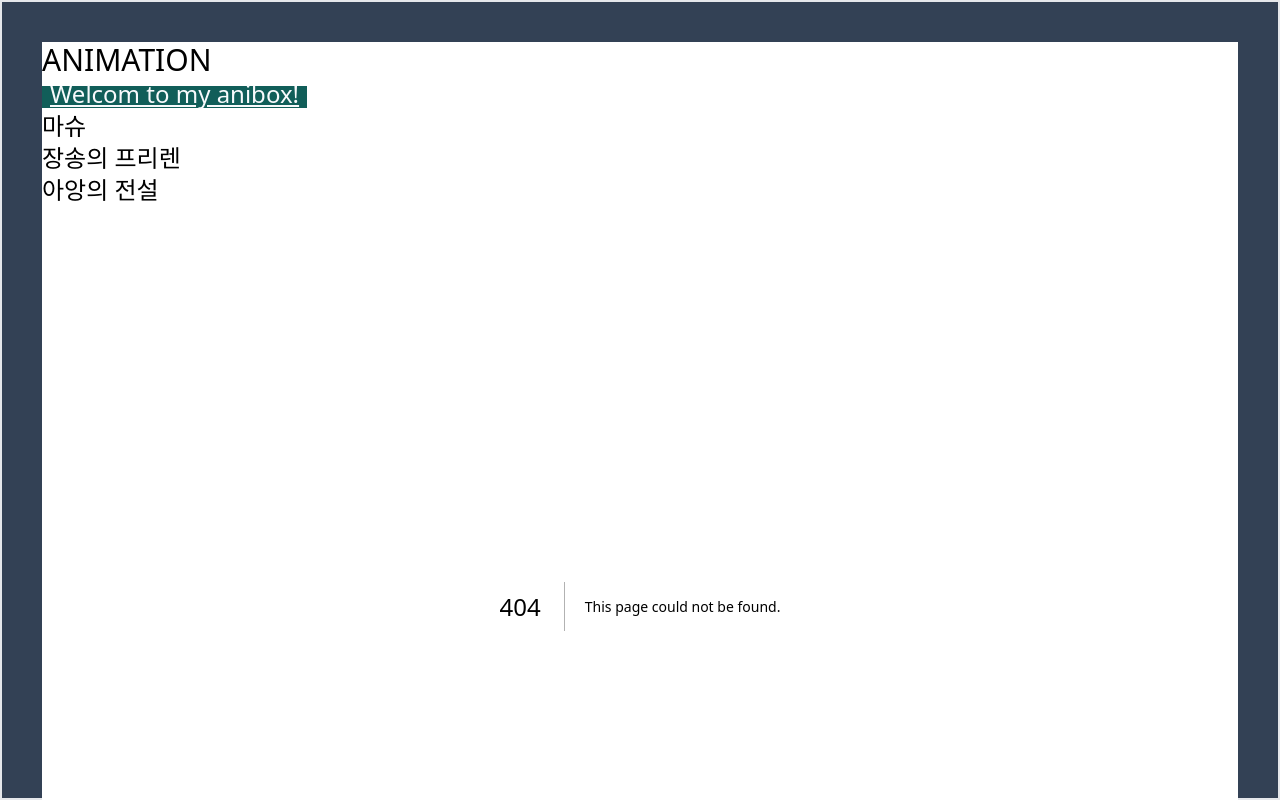
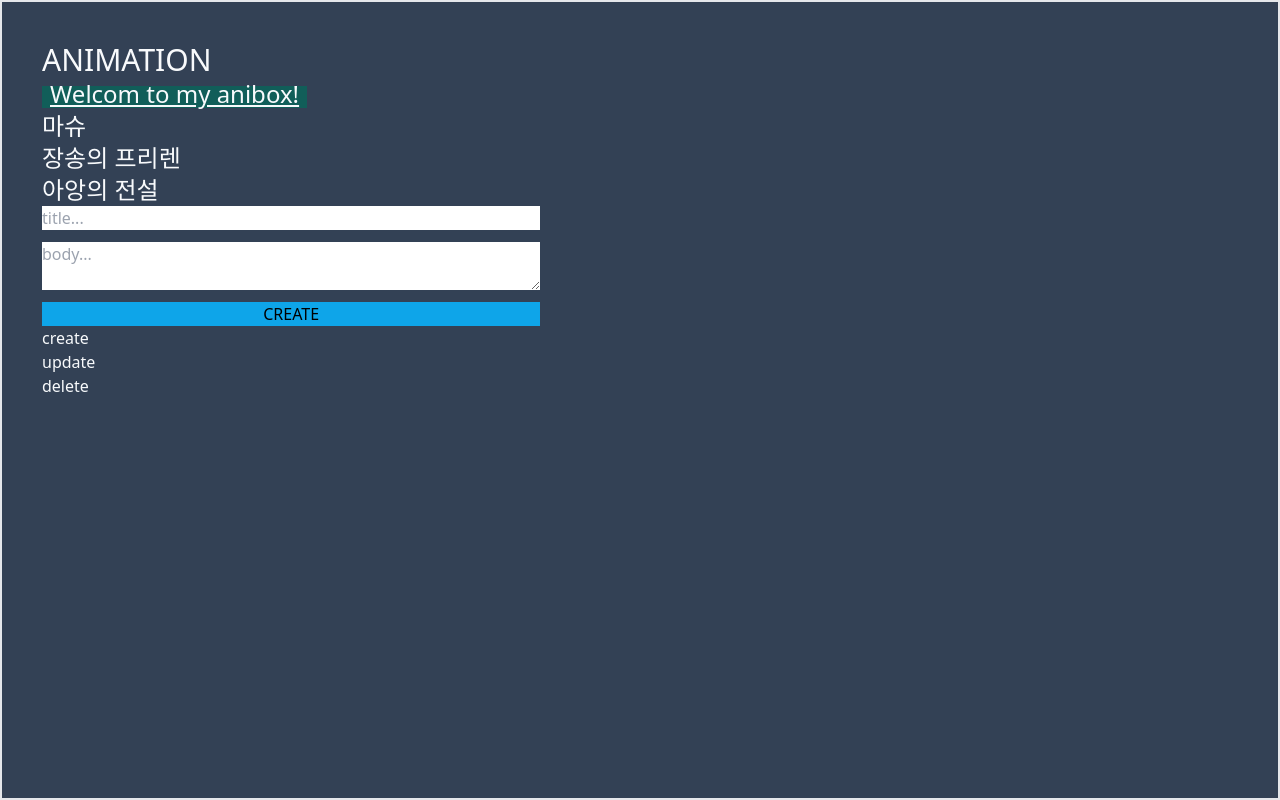
Before and after one commit to gentle-tiger/Next.js-CRUD, a Next.js app: page /create in a window 1280 px wide. Before the commit this address had no page. Shown: the top 800 px of the page. Built offline with nearby package versions, Linux system fonts and the light colour scheme; data requests are answered from the project's data file.

Commit message:
create page

```diff
--- /dev/null
+++ b/src/app/create/page.js
@@ -0,0 +1,47 @@
+'use client'
+
+import { useRouter } from "next/navigation";
+import { useState } from "react";
+
+
+
+
+export default function Create() {
+
+    // const [] = useState(); // react에서는 input에 value 값이 있으면 값이 입력되지 않기에 state로 관리하여 수정해야함.
+    const router = useRouter();
+
+
+    return (
+        <form className="flex flex-col gap-3 w-5/12 text-black
+        " onSubmit={(e) => {
+                e.preventDefault();
+                console.log('create page!')
+
+
+                const title = e.target.title.value;
+                const body = e.target.body.value;
+                if (title !== "" && body !== "") {
+
+
+                    fetch('http://localhost:9999/topics', {
+                        method: "POST",
+                        headers: { "Content-Type": "application/json" },
+                        body: JSON.stringify({ title, body })
+                    })
+                        .then(res => res.json())
+                        .then(result => {
+                            console.log(result);
+
+                            router.push(`/read/${result.id}`) // result.id로 이동
+                            router.refresh();
+                        })
+                }
+            }}>
+
+            <input type="text" name="title" placeholder="title..."></input>
+            <textarea name="body" placeholder="body..."></textarea>
+            <input type="submit" value="create" className="bg-sky-500 hover:bg-sky-700 uppercase"></input>
+        </form >
+    )
+}
```
